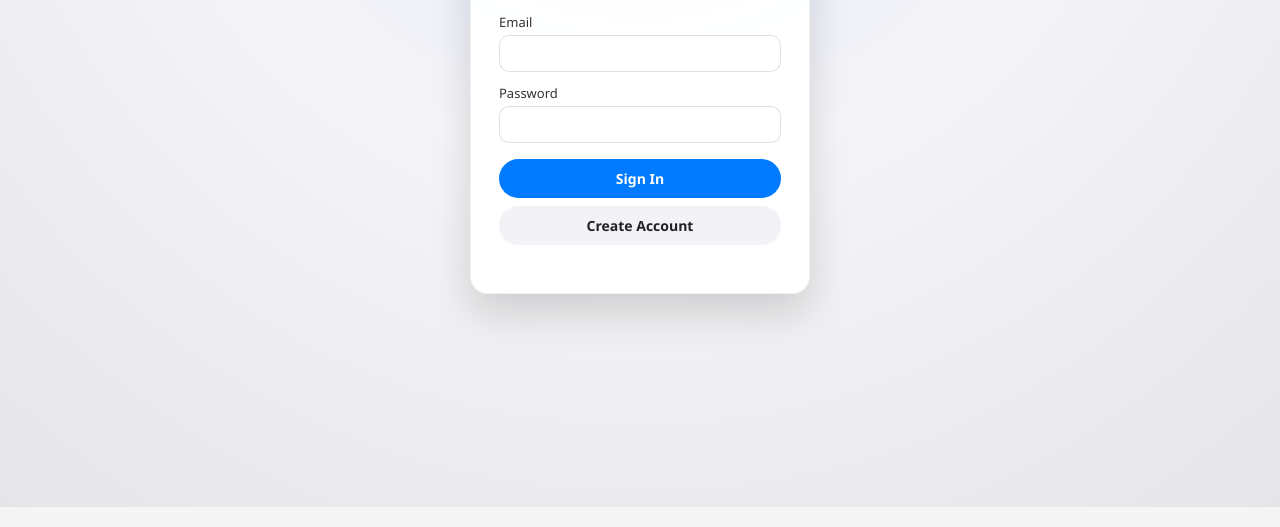
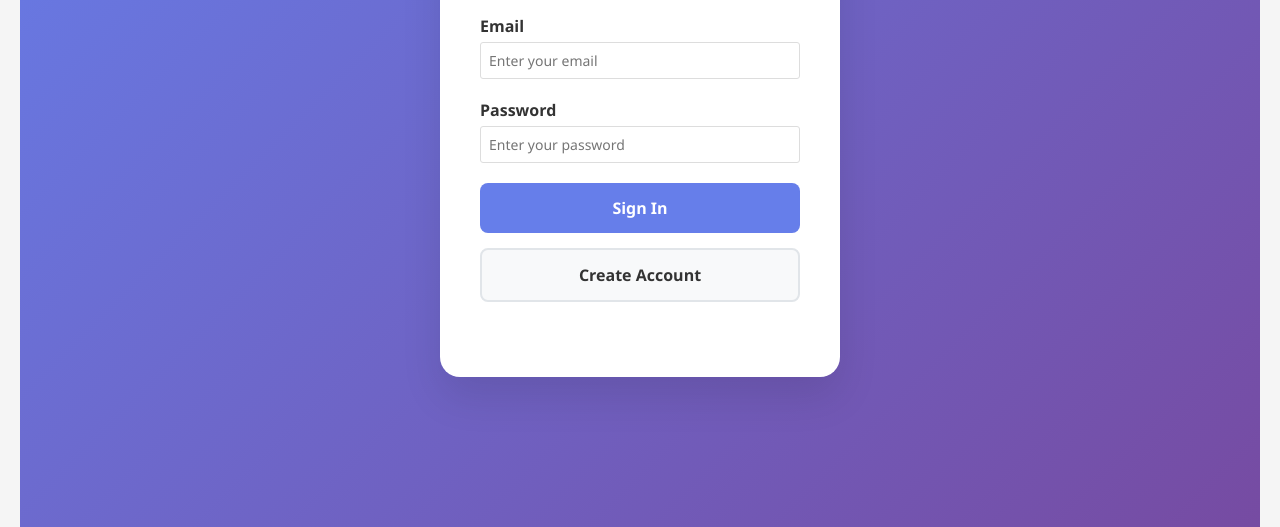
Before and after one commit to rjg6039/CoHost2, a plain HTML site: page frontend/login.html in a window 1280 px wide. Shown: the part 293-820 px from the top of the page. Drawn offline with Linux system fonts and the light colour scheme.

Commit message:
style. What style? It's terrible

```diff
--- a/frontend/js/auth.js
+++ b/frontend/js/auth.js
@@ -1,52 +1,64 @@
-// relies on config.js having apiRequest, setAuthToken, setCurrentUser
+// Authentication functionality
+document.addEventListener('DOMContentLoaded', function() {
+    const loginBtn = document.getElementById('loginBtn');
+    const registerBtn = document.getElementById('registerBtn');
+    const emailInput = document.getElementById('email');
+    const passwordInput = document.getElementById('password');
+    const errorBox = document.getElementById('error');
 
-document.addEventListener("DOMContentLoaded", () => {
-  const loginBtn = document.getElementById("loginBtn");
-  const registerBtn = document.getElementById("registerBtn");
-  const emailInput = document.getElementById("email");
-  const passwordInput = document.getElementById("password");
-  const errorBox = document.getElementById("error");
+    // Check if user is already logged in
+    if (getAuthToken()) {
+        window.location.href = 'index.html';
+        return;
+    }
 
     async function handleLogin() {
-    errorBox.textContent = "";
+        errorBox.textContent = '';
         try {
-      const data = await apiRequest("/auth/login", {
-        method: "POST",
+            const data = await apiRequest('/auth/login', {
+                method: 'POST',
                 body: JSON.stringify({
                     email: emailInput.value,
                     password: passwordInput.value
                 })
             });
+
             setAuthToken(data.token);
             setCurrentUser(data.user);
-      window.location.href = "index.html";
+            window.location.href = 'index.html';
         } catch (err) {
-      errorBox.textContent = err.message;
+            errorBox.textContent = err.message || 'Login failed. Please try again.';
+            console.error('Login error:', err);
         }
     }
 
     async function handleRegister() {
-    errorBox.textContent = "";
+        errorBox.textContent = '';
         try {
-      const data = await apiRequest("/auth/register", {
-        method: "POST",
+            const data = await apiRequest('/auth/register', {
+                method: 'POST',
                 body: JSON.stringify({
                     email: emailInput.value,
                     password: passwordInput.value
                 })
             });
+
             setAuthToken(data.token);
             setCurrentUser(data.user);
-      window.location.href = "index.html";
+            window.location.href = 'index.html';
         } catch (err) {
-      errorBox.textContent = err.message;
+            errorBox.textContent = err.message || 'Registration failed. Please try again.';
+            console.error('Registration error:', err);
         }
     }
 
-  loginBtn.addEventListener("click", handleLogin);
-  registerBtn.addEventListener("click", handleRegister);
+    // Event listeners
+    if (loginBtn) loginBtn.addEventListener('click', handleLogin);
+    if (registerBtn) registerBtn.addEventListener('click', handleRegister);
 
-  passwordInput.addEventListener("keyup", e => {
-    if (e.key === "Enter") handleLogin();
+    if (passwordInput) {
+        passwordInput.addEventListener('keyup', e => {
+            if (e.key === 'Enter') handleLogin();
         });
+    }
 });
--- a/frontend/js/config.js
+++ b/frontend/js/config.js
@@ -27,6 +27,33 @@ function logout() {
     window.location.href = 'login.html';
 }
 
+// Enhanced API request function
+async function apiRequest(path, options = {}) {
+    const token = getAuthToken();
+    const headers = {
+        'Content-Type': 'application/json',
+        ...(token && { 'Authorization': `Bearer ${token}` }),
+        ...options.headers
+    };
+
+    try {
+        const response = await fetch(`${API_BASE_URL}${path}`, {
+            ...options,
+            headers
+        });
+
+        if (!response.ok) {
+            const errorData = await response.json().catch(() => ({}));
+            throw new Error(errorData.error || `HTTP ${response.status}: ${response.statusText}`);
+        }
+
+        return await response.json();
+    } catch (error) {
+        console.error('API Request failed:', error);
+        throw error;
+    }
+}
+
 // Redirect to login if not authenticated
 function requireAuth() {
     if (!getAuthToken()) {
@@ -35,3 +62,10 @@ function requireAuth() {
     }
     return true;
 }
+
+// Check authentication status on page load
+function checkAuth() {
+    if (!getAuthToken() && !window.location.pathname.includes('login.html')) {
+        window.location.href = 'login.html';
+    }
+}
--- a/frontend/login.html
+++ b/frontend/login.html
@@ -1,102 +1,142 @@
 <!DOCTYPE html>
 <html lang="en">
 <head>
-    <meta charset="UTF-8" />
+    <meta charset="UTF-8">
+    <meta name="viewport" content="width=device-width, initial-scale=1.0">
     <title>CoHost • Login</title>
-    <meta name="viewport" content="width=device-width, initial-scale=1" />
-    <link rel="stylesheet" href="css/style.css" />
+    <link rel="stylesheet" href="css/style.css">
     <style>
-        body {
-          display: flex;
-          align-items: center;
-          justify-content: center;
-          min-height: 100vh;
-          background: radial-gradient(circle at top, #dde4ff 0, #f5f5f7 45%, #e5e5ea 100%);
-          font-family: -apple-system, BlinkMacSystemFont, "SF Pro Text", system-ui, sans-serif;
+        .login-container {
+            min-height: 100vh;
+            display: flex;
+            align-items: center;
+            justify-content: center;
+            background: linear-gradient(135deg, #667eea 0%, #764ba2 100%);
+            padding: 20px;
         }
+
         .login-card {
-          background: rgba(255, 255, 255, 0.94);
-          border-radius: 18px;
-          padding: 24px 28px;
-          width: 340px;
-          box-shadow: 0 18px 40px rgba(0, 0, 0, 0.15);
-          border: 0.5px solid rgba(0, 0, 0, 0.05);
+            background: white;
+            border-radius: 20px;
+            padding: 40px;
+            width: 100%;
+            max-width: 400px;
+            box-shadow: 0 20px 40px rgba(0,0,0,0.1);
         }
+
+        .login-header {
+            text-align: center;
+            margin-bottom: 30px;
+        }
+
         .login-title {
-          font-size: 22px;
-          font-weight: 600;
-          margin-bottom: 4px;
+            font-size: 28px;
+            font-weight: 700;
+            color: #333;
+            margin-bottom: 8px;
         }
+
         .login-subtitle {
-          font-size: 13px;
-          color: #666;
-          margin-bottom: 16px;
+            color: #666;
+            font-size: 16px;
         }
-        label {
-          display: block;
-          font-size: 13px;
-          margin-top: 12px;
-          margin-bottom: 4px;
+
+        .form-group {
+            margin-bottom: 20px;
         }
-        input {
-          width: 100%;
-          padding: 8px 10px;
-          border-radius: 10px;
-          border: 1px solid rgba(0, 0, 0, 0.12);
-          outline: none;
-          font-size: 14px;
+
+        .form-label {
+            display: block;
+            margin-bottom: 8px;
+            font-weight: 600;
+            color: #333;
         }
-        input:focus {
-          border-color: #007aff;
-          box-shadow: 0 0 0 2px rgba(0, 122, 255, 0.25);
+
+        .form-input {
+            width: 100%;
+            padding: 12px 16px;
+            border: 2px solid #e1e5e9;
+            border-radius: 8px;
+            font-size: 16px;
+            transition: border-color 0.2s;
         }
-        .button {
-          margin-top: 16px;
-          width: 100%;
-          padding: 10px 0;
-          border-radius: 999px;
-          border: none;
-          font-weight: 600;
-          cursor: pointer;
-          font-size: 14px;
+
+        .form-input:focus {
+            outline: none;
+            border-color: #667eea;
         }
-        .button-primary {
-          background: #007aff;
-          color: #fff;
+
+        .btn-login {
+            width: 100%;
+            padding: 14px;
+            background: #667eea;
+            color: white;
+            border: none;
+            border-radius: 8px;
+            font-size: 16px;
+            font-weight: 600;
+            cursor: pointer;
+            transition: background 0.2s;
+            margin-bottom: 15px;
         }
-        .button-secondary {
-          background: #f2f2f7;
-          color: #222;
-          margin-top: 8px;
+
+        .btn-login:hover {
+            background: #5a6fd8;
         }
-        .error {
-          margin-top: 8px;
-          color: #ff3b30;
-          font-size: 12px;
-          min-height: 16px;
+
+        .btn-register {
+            width: 100%;
+            padding: 14px;
+            background: #f8f9fa;
+            color: #333;
+            border: 2px solid #e1e5e9;
+            border-radius: 8px;
+            font-size: 16px;
+            font-weight: 600;
+            cursor: pointer;
+            transition: all 0.2s;
+        }
+
+        .btn-register:hover {
+            background: #e9ecef;
+        }
+
+        .error-message {
+            color: #e74c3c;
+            font-size: 14px;
+            text-align: center;
+            margin-top: 15px;
+            min-height: 20px;
         }
     </style>
 </head>
 <body>
-<div class="login-card">
-    <div class="login-title">CoHost</div>
-    <div class="login-subtitle">Sign in to manage your waitlist and tables.</div>
+<div class="login-container">
+    <div class="login-card">
+        <div class="login-header">
+            <h1 class="login-title">CoHost</h1>
+            <p class="login-subtitle">Sign in to manage your restaurant</p>
+        </div>
 
-    <label for="email">Email</label>
-    <input id="email" type="email" autocomplete="email" />
+        <div class="form-group">
+            <label for="email" class="form-label">Email</label>
+            <input type="email" id="email" class="form-input" placeholder="Enter your email" required>
+        </div>
 
-    <label for="password">Password</label>
-    <input id="password" type="password" autocomplete="current-password" />
+        <div class="form-group">
+            <label for="password" class="form-label">Password</label>
+            <input type="password" id="password" class="form-input" placeholder="Enter your password" required>
+        </div>
 
-    <button id="loginBtn" class="button button-primary">Sign In</button>
-    <button id="registerBtn" class="button button-secondary">Create Account</button>
+        <button id="loginBtn" class="btn-login">Sign In</button>
+        <button id="registerBtn" class="btn-register">Create Account</button>
 
-    <div id="error" class="error"></div>
+        <div id="error" class="error-message"></div>
+    </div>
 </div>
 
+<!-- Load JavaScript files in correct order -->
 <script src="js/config.js"></script>
 <script src="js/auth.js"></script>
-<script src="js/auth-check.js"></script>
-
 </body>
 </html>
```
Also changed, not shown: frontend/js/api.js (+1 -56 lines). Lines whose indentation alone changed are shown as unchanged.
